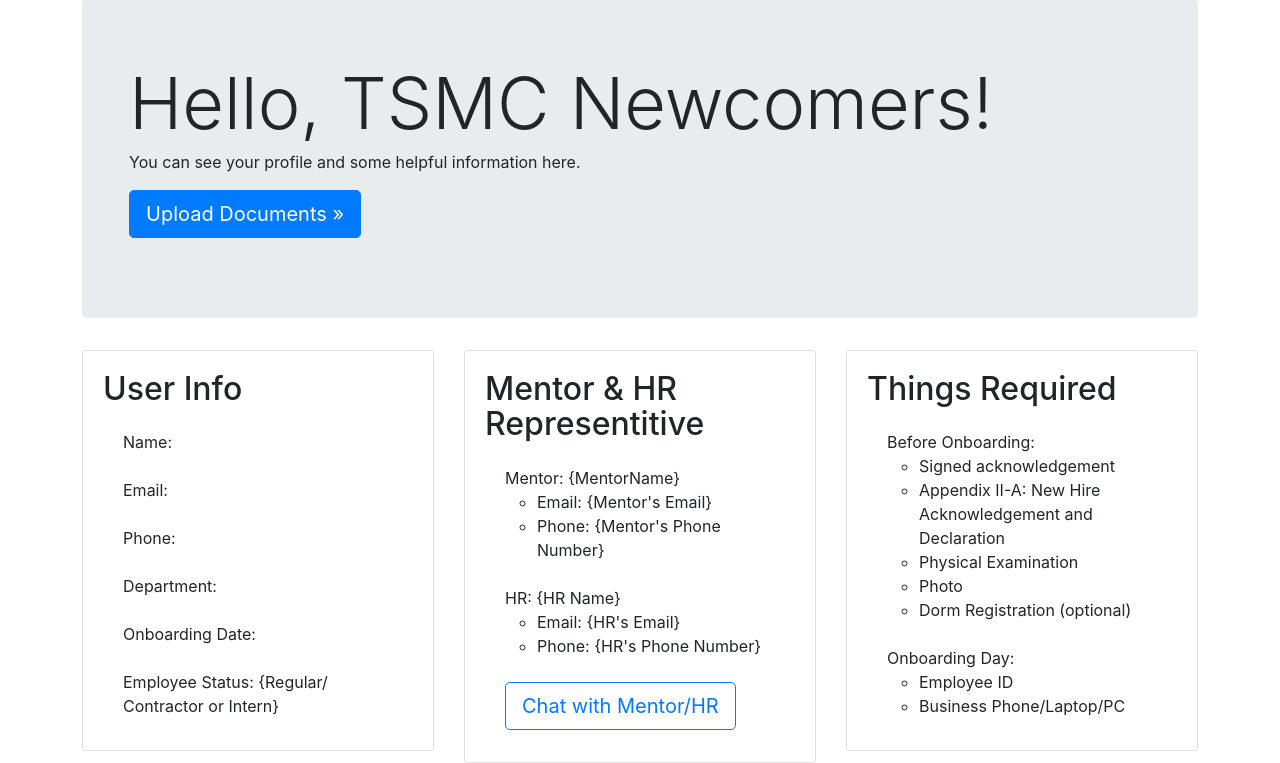
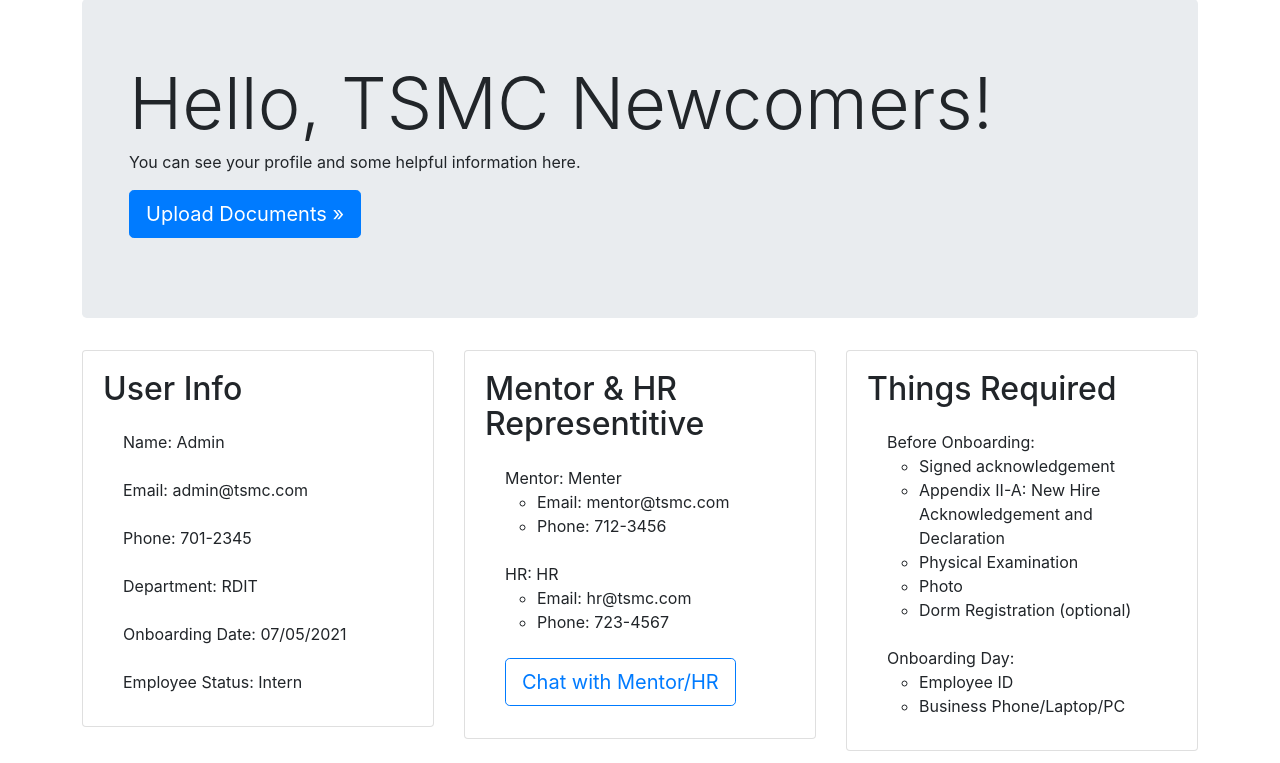
Before and after one commit to calvinlclee3/tsmc_hackathon, a Django app: page /info/ in a window 1280 px wide. Shown: the part 57-820 px from the top of the page. Run offline with Django 3.2, Linux system fonts and the light colour scheme; the visitor is signed in with stand-in values (Sample User, id 1); some libraries are stand-ins or nearby versions.

Commit message:
user-profile page add example placeholder

```diff
--- a/home/templates/users/members_only.html
+++ b/home/templates/users/members_only.html
@@ -22,12 +22,12 @@
       <div class="card-body">
         <h2 class="card-title">User Info</h2>
         <ul class="list-group list-group-flush">
-          <li class="list-group-item">Name:</li>
-          <li class="list-group-item">Email:</li>
-          <li class="list-group-item">Phone:</li>
-          <li class="list-group-item">Department:</li>
-          <li class="list-group-item">Onboarding Date:</li>
-          <li class="list-group-item">Employee Status: {Regular/ Contractor or Intern}</li>
+          <li class="list-group-item">Name: Admin</li>
+          <li class="list-group-item">Email: admin@tsmc.com</li>
+          <li class="list-group-item">Phone: 701-2345</li>
+          <li class="list-group-item">Department: RDIT</li>
+          <li class="list-group-item">Onboarding Date: 07/05/2021</li>
+          <li class="list-group-item">Employee Status: Intern</li>
         </ul>
       </div>
     </div>
@@ -37,23 +37,23 @@
       <div class="card-body">
         <h2 class="card-title">Mentor & HR Representitive</h2>
         <ul class="list-group list-group-flush">
-          <li class="list-group-item">Mentor: {MentorName}
+          <li class="list-group-item">Mentor: Menter
               <ul>
                   <li>
-                      Email: {Mentor's Email}
+                      Email: mentor@tsmc.com
                   </li>
                   <li>
-                      Phone: {Mentor's Phone Number}
+                      Phone: 712-3456
                   </li>
               </ul>
           </li>
-          <li class="list-group-item">HR: {HR Name}
+          <li class="list-group-item">HR: HR
               <ul>
                   <li>
-                      Email: {HR's Email}
+                      Email: hr@tsmc.com
                   </li>
                   <li>
-                      Phone: {HR's Phone Number}
+                      Phone: 723-4567
                   </li>
               </ul>
           </li>
```
